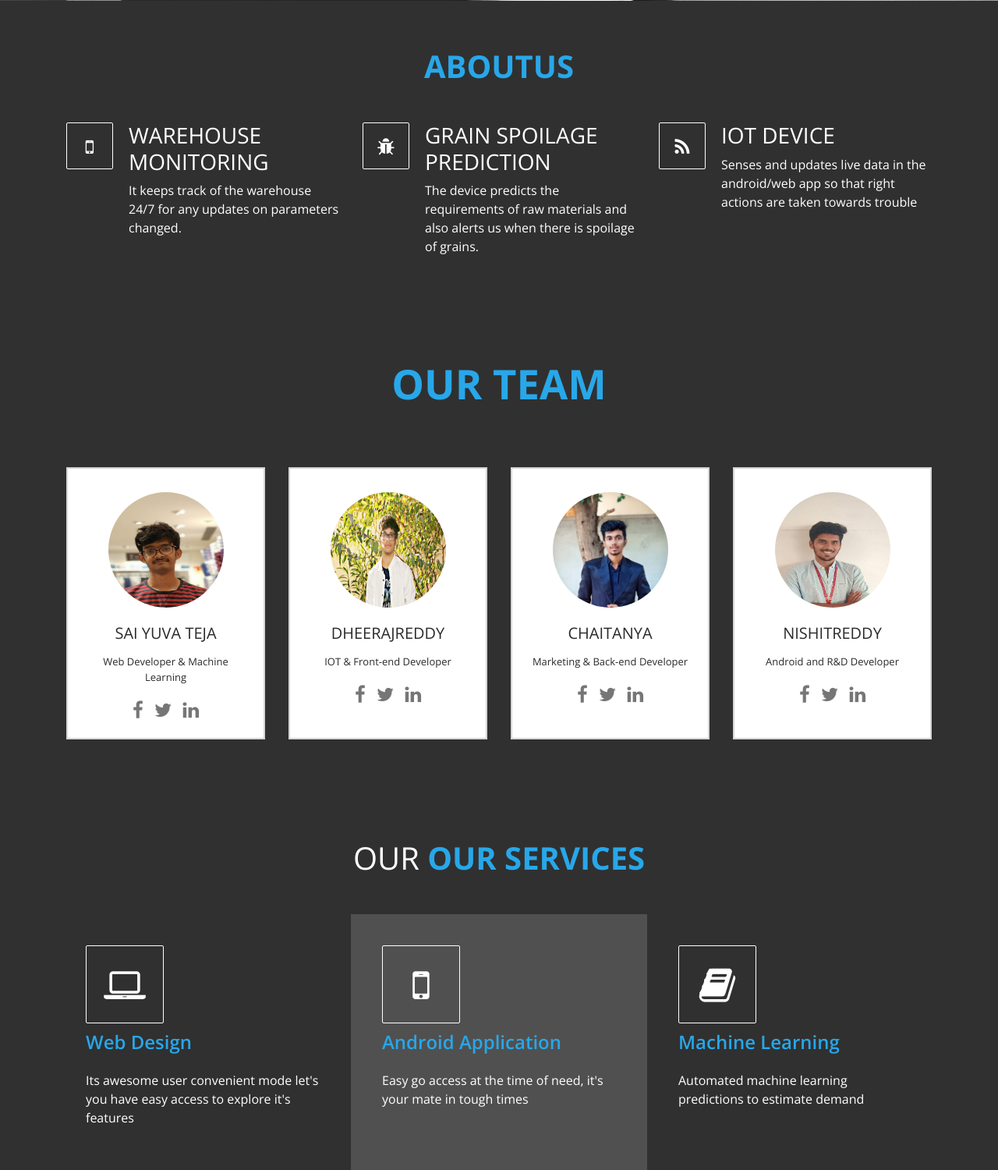
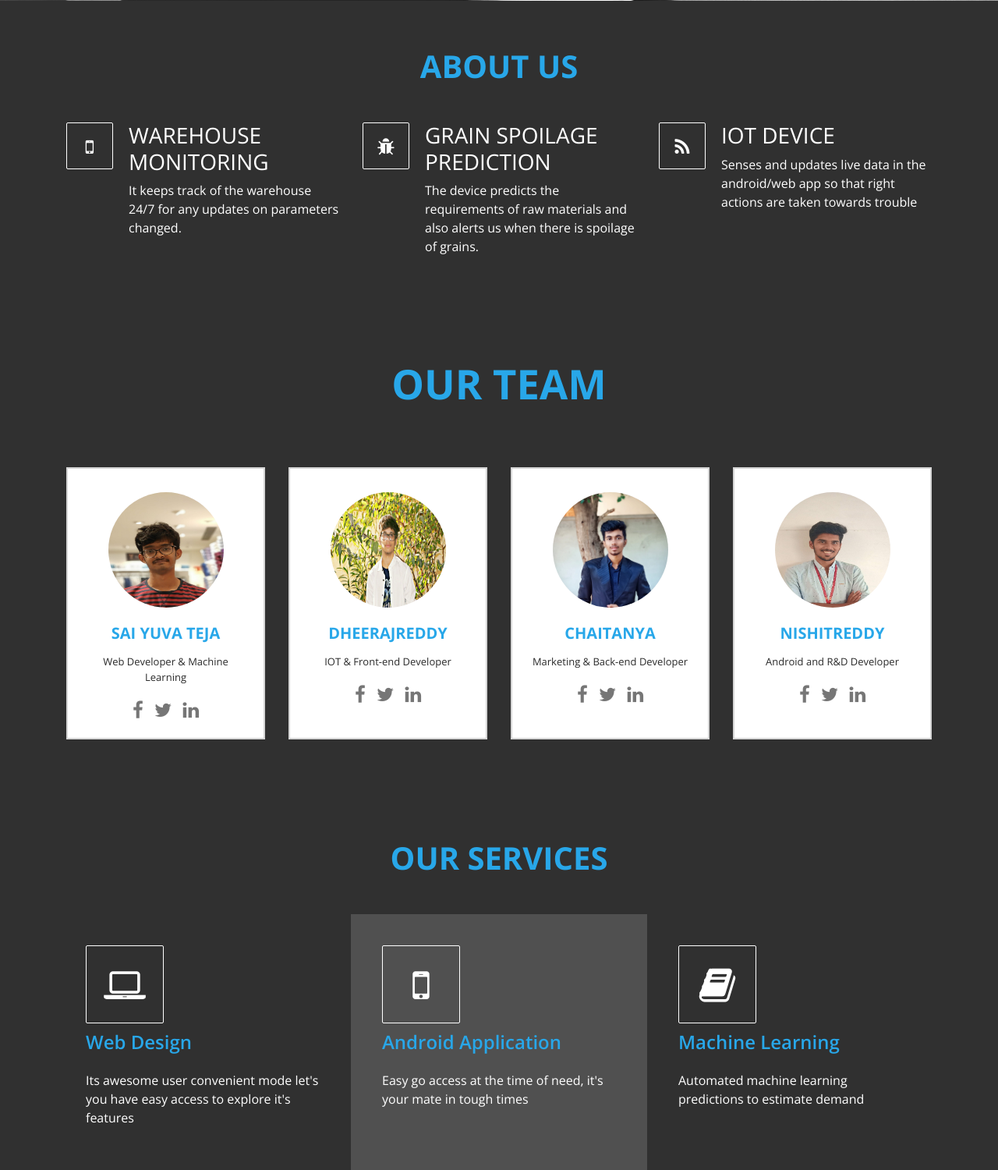
Before and after one commit to Monstograin/monstowebsite, a Django app: page / in a window 1280 px wide. Shown: the part 649-2149 px from the top of the page at 78% size. Run offline with Django 3.2, Linux system fonts and the light colour scheme; some libraries are stand-ins or nearby versions.

Commit message:
Update home.html

```diff
--- a/home/templates/home/home.html
+++ b/home/templates/home/home.html
@@ -1,4 +1,4 @@
-<!DOCTYPE html>
+	<!DOCTYPE html>
 <html>
     <head>
 		<meta charset="UTF-8">
@@ -557,6 +557,11 @@ ul{
 		color: #28a7e9;
 		font-weight: bold;
 	}
+	h3 span
+	{
+		color: #28a7e9;
+		font-weight: bold;
+	}
 </style>
     </head>
 
@@ -609,7 +614,7 @@ ul{
 			<div class="container">
 				<div class="row">
 					<div class="col-md-12">
-    					<h2 class="wow bounceIn" data-wow-offset="50" data-wow-delay="0.3s"><span>ABOUTUS</span></h2>
+    					<h2 class="wow bounceIn" data-wow-offset="50" data-wow-delay="0.3s"><span>ABOUT US</span></h2>
     				</div>
 					<div class="col-md-4 col-sm-4 col-xs-12 wow fadeInLeft" data-wow-offset="50" data-wow-delay="0.6s">
 						<div class="media">
@@ -664,7 +669,7 @@ ul{
                 <li class="col-12 col-md-6 col-lg-3">
                     <div class="cnt-block equal-hight" style="height: 349px;">
                       <figure><img src="{% static 'home/1.jpeg' %}" class="img-responsive" alt=""></figure>
-                      <h3> Sai Yuva Teja</h3>
+                      <h3><span> Sai Yuva Teja</span></h3>
                       <p> Web Developer & Machine Learning</p>
                       <ul class="follow-us clearfix">
                         <li><a href="#"><i class="fa fa-facebook" aria-hidden="true"></i></a></li>
@@ -676,7 +681,7 @@ ul{
                 <li class="col-12 col-md-6 col-lg-3">
                     <div class="cnt-block equal-hight" style="height: 349px;">
                       <figure><img src="{% static 'home/2.jpeg' %}" class="img-responsive" alt=""></figure>
-                      <h3><a href="#">Dheerajreddy </a></h3>
+                      <h3><span>Dheerajreddy </span></h3>
                       <p>IOT & Front-end Developer</p>
                       <ul class="follow-us clearfix">
                         <li><a href="#"><i class="fa fa-facebook" aria-hidden="true"></i></a></li>
@@ -688,7 +693,7 @@ ul{
                 <li class="col-12 col-md-6 col-lg-3">
                     <div class="cnt-block equal-hight" style="height: 349px;">
                       <figure><img src="{% static 'home/4.jpeg' %}" class="img-responsive" alt=""></figure>
-                      <h3>Chaitanya</h3>
+                      <h3><span>Chaitanya</span></h3>
                       <p>Marketing & Back-end Developer</p>
                       <ul class="follow-us clearfix">
                         <li><a href="#"><i class="fa fa-facebook" aria-hidden="true"></i></a></li>
@@ -700,7 +705,7 @@ ul{
                 <li class="col-12 col-md-6 col-lg-3">
                     <div class="cnt-block equal-hight" style="height: 349px;">
                       <figure><img src="{% static 'home/3.jpeg' %}" class="img-responsive" alt=""></figure>
-                      <h3>Nishitreddy</h3>
+                      <h3><span>Nishitreddy</span></h3>
                       <p>Android and R&D Developer</p>
                       <ul class="follow-us clearfix">
                         <li><a href="#"><i class="fa fa-facebook" aria-hidden="true"></i></a></li>
@@ -716,7 +721,7 @@ ul{
     		<div class="container">
     			<div class="row">
     				<div class="col-md-12">
-    					<h2 class="wow bounceIn" data-wow-offset="50" data-wow-delay="0.3s">OUR <span>OUR SERVICES</span></h2>
+    					<h2 class="wow bounceIn" data-wow-offset="50" data-wow-delay="0.3s"><span>OUR SERVICES</span></h2>
     				</div>
     				<div class="col-md-4 wow fadeIn" data-wow-offset="50" data-wow-delay="0.6s">
     					<i class="fa fa-laptop"></i>
```
